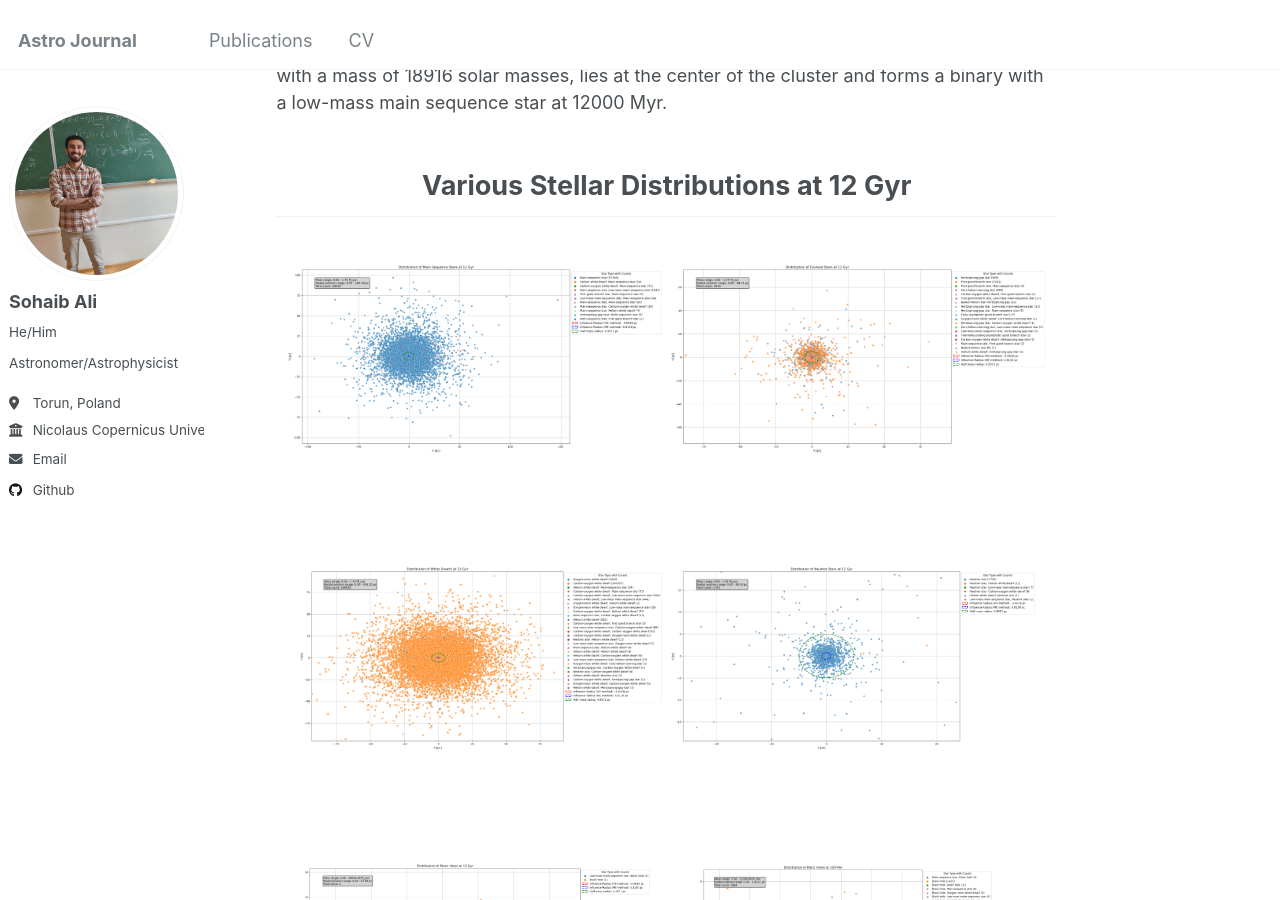
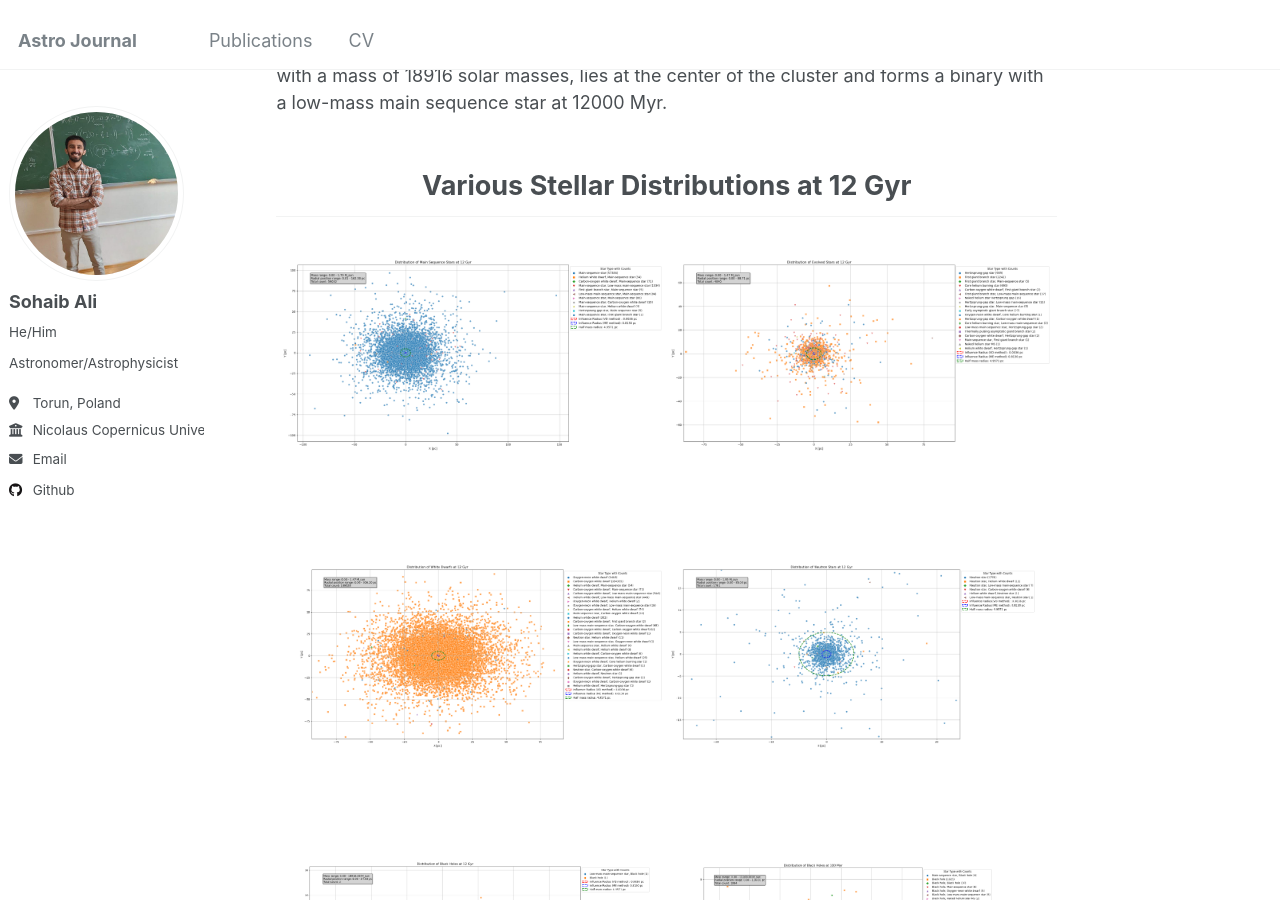
Before and after one commit to nebula-navigator/nebula-navigator.github.io, a Jekyll site: the page built from _publications/observational-properties-star-clusters.md, in a window 1280 px wide and 900 px high, scrolled down 624 px. Built offline with Jekyll 4.4.1, drawn with Linux system fonts in a browser that asks for light colours.

Commit message:
Update observational-properties-star-clusters.md

```diff
--- a/_publications/observational-properties-star-clusters.md
+++ b/_publications/observational-properties-star-clusters.md
@@ -19,15 +19,15 @@ The following figures show various stellar distributions in the cluster at taken
 
 <h2 style="text-align: center; font-size: 1.5em; font-weight: bold; margin-bottom: 5px;">Various Stellar Distributions at 12 Gyr</h2>
 <!-- First Row -->
-<div class="page-content" style="display: flex; justify-content: space-between; margin: 10px; gap: 5px;">
+<div class="page-content" style="display: flex; justify-content: space-between; margin: 5px; gap: 5px;">
     <!-- Left side figure -->
     <figure style="text-align: center; flex: 1; max-width: 80%;">
-        <img src="/images/msdist.png" alt="Phase-folded lightcurve from Tarleton" style="width: 100%; max-width: 1000px; height: auto;"/>
+        <img src="/images/msdist.png" alt="Phase-folded lightcurve from Tarleton" style="width: 100%; max-width: 100%; height: auto;"/>
         <figcaption style="margin-top: 10px; font-size: 1.1em; font-weight: bold;"></figcaption>
     </figure>
     <!-- Right side figure -->
     <figure style="text-align: center; flex: 1; max-width: 80%;">
-        <img src="/images/esdist.png" alt="Another lightcurve or figure" style="width: 100%; max-width: 1000px; height: auto;"/>
+        <img src="/images/esdist.png" alt="Another lightcurve or figure" style="width: 100%; max-width: 100%; height: auto;"/>
         <figcaption style="margin-top: 10px; font-size: 1.1em; font-weight: bold;"></figcaption>
     </figure>
 </div>
```
